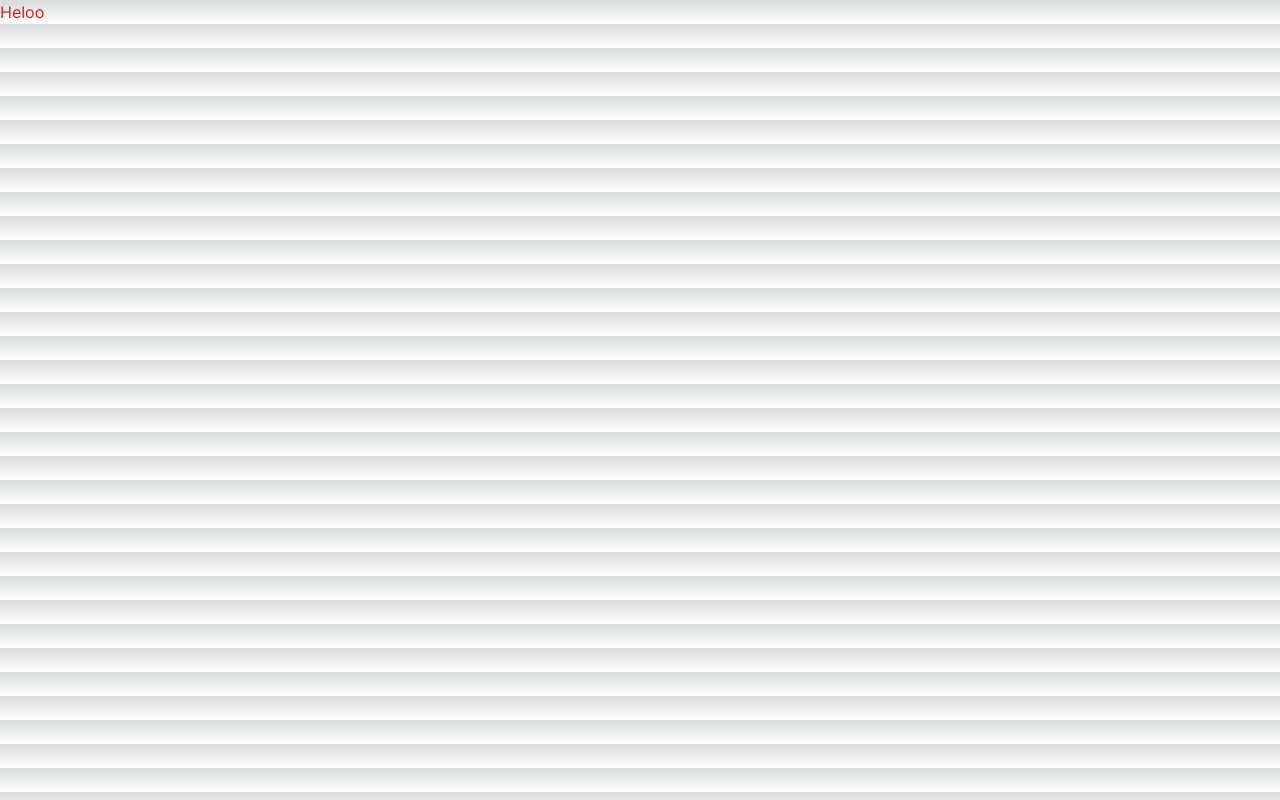
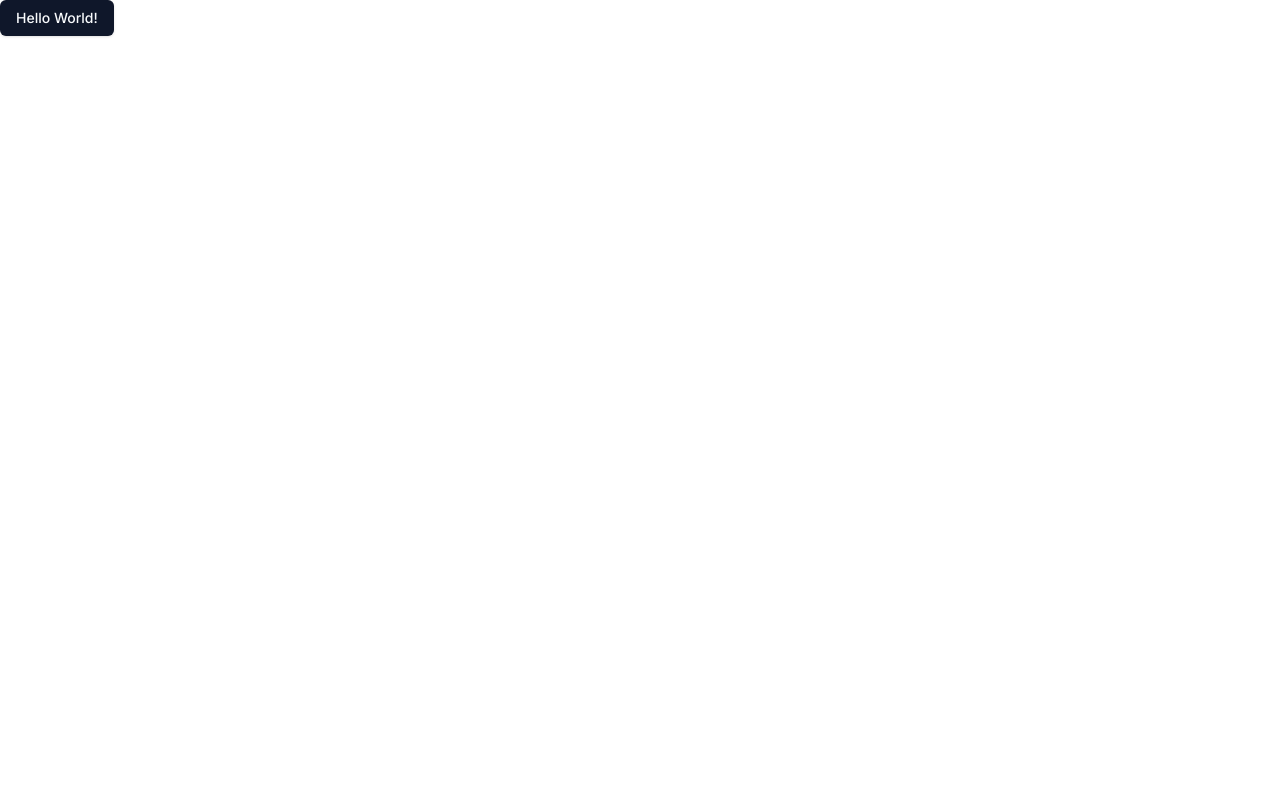
Before and after one commit to miimmiicc/kuizzy, a Next.js app: page / in a window 1280 px wide. Built offline with nearby package versions, Linux system fonts and the light colour scheme.

Commit message:
Dependencies established

```diff
--- a/src/app/globals.css
+++ b/src/app/globals.css
@@ -2,32 +2,75 @@
 @tailwind components;
 @tailwind utilities;
 
-:root {
-  --foreground-rgb: 0, 0, 0;
-  --background-start-rgb: 214, 219, 220;
-  --background-end-rgb: 255, 255, 255;
-}
+@layer base {
+  :root {
+    --background: 0 0% 100%;
+    --foreground: 222.2 84% 4.9%;
 
-@media (prefers-color-scheme: dark) {
-  :root {
-    --foreground-rgb: 255, 255, 255;
-    --background-start-rgb: 0, 0, 0;
-    --background-end-rgb: 0, 0, 0;
+    --card: 0 0% 100%;
+    --card-foreground: 222.2 84% 4.9%;
+
+    --popover: 0 0% 100%;
+    --popover-foreground: 222.2 84% 4.9%;
+
+    --primary: 222.2 47.4% 11.2%;
+    --primary-foreground: 210 40% 98%;
+
+    --secondary: 210 40% 96.1%;
+    --secondary-foreground: 222.2 47.4% 11.2%;
+
+    --muted: 210 40% 96.1%;
+    --muted-foreground: 215.4 16.3% 46.9%;
+
+    --accent: 210 40% 96.1%;
+    --accent-foreground: 222.2 47.4% 11.2%;
+
+    --destructive: 0 84.2% 60.2%;
+    --destructive-foreground: 210 40% 98%;
+
+    --border: 214.3 31.8% 91.4%;
+    --input: 214.3 31.8% 91.4%;
+    --ring: 222.2 84% 4.9%;
+
+    --radius: 0.5rem;
+  }
+
+  .dark {
+    --background: 222.2 84% 4.9%;
+    --foreground: 210 40% 98%;
+
+    --card: 222.2 84% 4.9%;
+    --card-foreground: 210 40% 98%;
+
+    --popover: 222.2 84% 4.9%;
+    --popover-foreground: 210 40% 98%;
+
+    --primary: 210 40% 98%;
+    --primary-foreground: 222.2 47.4% 11.2%;
+
+    --secondary: 217.2 32.6% 17.5%;
+    --secondary-foreground: 210 40% 98%;
+
+    --muted: 217.2 32.6% 17.5%;
+    --muted-foreground: 215 20.2% 65.1%;
+
+    --accent: 217.2 32.6% 17.5%;
+    --accent-foreground: 210 40% 98%;
+
+    --destructive: 0 62.8% 30.6%;
+    --destructive-foreground: 210 40% 98%;
+
+    --border: 217.2 32.6% 17.5%;
+    --input: 217.2 32.6% 17.5%;
+    --ring: 212.7 26.8% 83.9%;
   }
 }
 
-body {
-  color: rgb(var(--foreground-rgb));
-  background: linear-gradient(
-      to bottom,
-      transparent,
-      rgb(var(--background-end-rgb))
-    )
-    rgb(var(--background-start-rgb));
-}
-
-@layer utilities {
-  .text-balance {
-    text-wrap: balance;
+@layer base {
+  * {
+    @apply border-border;
+  }
+  body {
+    @apply bg-background text-foreground;
   }
 }
--- a/src/app/page.tsx
+++ b/src/app/page.tsx
@@ -1,7 +1,7 @@
-import Image from "next/image";
+import { Button } from "@/components/ui/button";
 
 export default function Home() {
-  return (
-    <h1 className="text-red-600">Heloo</h1>
-  );
+  return(
+    <Button>Hello World!</Button>
+  )
 }
--- /dev/null
+++ b/src/components/ui/button.tsx
@@ -0,0 +1,57 @@
+import * as React from "react"
+import { Slot } from "@radix-ui/react-slot"
+import { cva, type VariantProps } from "class-variance-authority"
+
+import { cn } from "@/lib/utils"
+
+const buttonVariants = cva(
+  "inline-flex items-center justify-center whitespace-nowrap rounded-md text-sm font-medium transition-colors focus-visible:outline-none focus-visible:ring-1 focus-visible:ring-ring disabled:pointer-events-none disabled:opacity-50",
+  {
+    variants: {
+      variant: {
+        default:
+          "bg-primary text-primary-foreground shadow hover:bg-primary/90",
+        destructive:
+          "bg-destructive text-destructive-foreground shadow-sm hover:bg-destructive/90",
+        outline:
+          "border border-input bg-background shadow-sm hover:bg-accent hover:text-accent-foreground",
+        secondary:
+          "bg-secondary text-secondary-foreground shadow-sm hover:bg-secondary/80",
+        ghost: "hover:bg-accent hover:text-accent-foreground",
+        link: "text-primary underline-offset-4 hover:underline",
+      },
+      size: {
+        default: "h-9 px-4 py-2",
+        sm: "h-8 rounded-md px-3 text-xs",
+        lg: "h-10 rounded-md px-8",
+        icon: "h-9 w-9",
+      },
+    },
+    defaultVariants: {
+      variant: "default",
+      size: "default",
+    },
+  }
+)
+
+export interface ButtonProps
+  extends React.ButtonHTMLAttributes<HTMLButtonElement>,
+    VariantProps<typeof buttonVariants> {
+  asChild?: boolean
+}
+
+const Button = React.forwardRef<HTMLButtonElement, ButtonProps>(
+  ({ className, variant, size, asChild = false, ...props }, ref) => {
+    const Comp = asChild ? Slot : "button"
+    return (
+      <Comp
+        className={cn(buttonVariants({ variant, size, className }))}
+        ref={ref}
+        {...props}
+      />
+    )
+  }
+)
+Button.displayName = "Button"
+
+export { Button, buttonVariants }
--- /dev/null
+++ b/src/lib/utils.ts
@@ -0,0 +1,6 @@
+import { type ClassValue, clsx } from "clsx"
+import { twMerge } from "tailwind-merge"
+
+export function cn(...inputs: ClassValue[]) {
+  return twMerge(clsx(inputs))
+}
--- /dev/null
+++ b/tailwind.config.js
@@ -0,0 +1,77 @@
+/** @type {import('tailwindcss').Config} */
+module.exports = {
+  darkMode: ["class"],
+  content: [
+    './pages/**/*.{ts,tsx}',
+    './components/**/*.{ts,tsx}',
+    './app/**/*.{ts,tsx}',
+    './src/**/*.{ts,tsx}',
+  ],
+  prefix: "",
+  theme: {
+    container: {
+      center: true,
+      padding: "2rem",
+      screens: {
+        "2xl": "1400px",
+      },
+    },
+    extend: {
+      colors: {
+        border: "hsl(var(--border))",
+        input: "hsl(var(--input))",
+        ring: "hsl(var(--ring))",
+        background: "hsl(var(--background))",
+        foreground: "hsl(var(--foreground))",
+        primary: {
+          DEFAULT: "hsl(var(--primary))",
+          foreground: "hsl(var(--primary-foreground))",
+        },
+        secondary: {
+          DEFAULT: "hsl(var(--secondary))",
+          foreground: "hsl(var(--secondary-foreground))",
+        },
+        destructive: {
+          DEFAULT: "hsl(var(--destructive))",
+          foreground: "hsl(var(--destructive-foreground))",
+        },
+        muted: {
+          DEFAULT: "hsl(var(--muted))",
+          foreground: "hsl(var(--muted-foreground))",
+        },
+        accent: {
+          DEFAULT: "hsl(var(--accent))",
+          foreground: "hsl(var(--accent-foreground))",
+        },
+        popover: {
+          DEFAULT: "hsl(var(--popover))",
+          foreground: "hsl(var(--popover-foreground))",
+        },
+        card: {
+          DEFAULT: "hsl(var(--card))",
+          foreground: "hsl(var(--card-foreground))",
+        },
+      },
+      borderRadius: {
+        lg: "var(--radius)",
+        md: "calc(var(--radius) - 2px)",
+        sm: "calc(var(--radius) - 4px)",
+      },
+      keyframes: {
+        "accordion-down": {
+          from: { height: "0" },
+          to: { height: "var(--radix-accordion-content-height)" },
+        },
+        "accordion-up": {
+          from: { height: "var(--radix-accordion-content-height)" },
+          to: { height: "0" },
+        },
+      },
+      animation: {
+        "accordion-down": "accordion-down 0.2s ease-out",
+        "accordion-up": "accordion-up 0.2s ease-out",
+      },
+    },
+  },
+  plugins: [require("tailwindcss-animate")],
+}
```
Also changed, not shown: package.json (+12 -4 lines), components.json (added), 1 other file (tests, documents, lock files or other folders).
